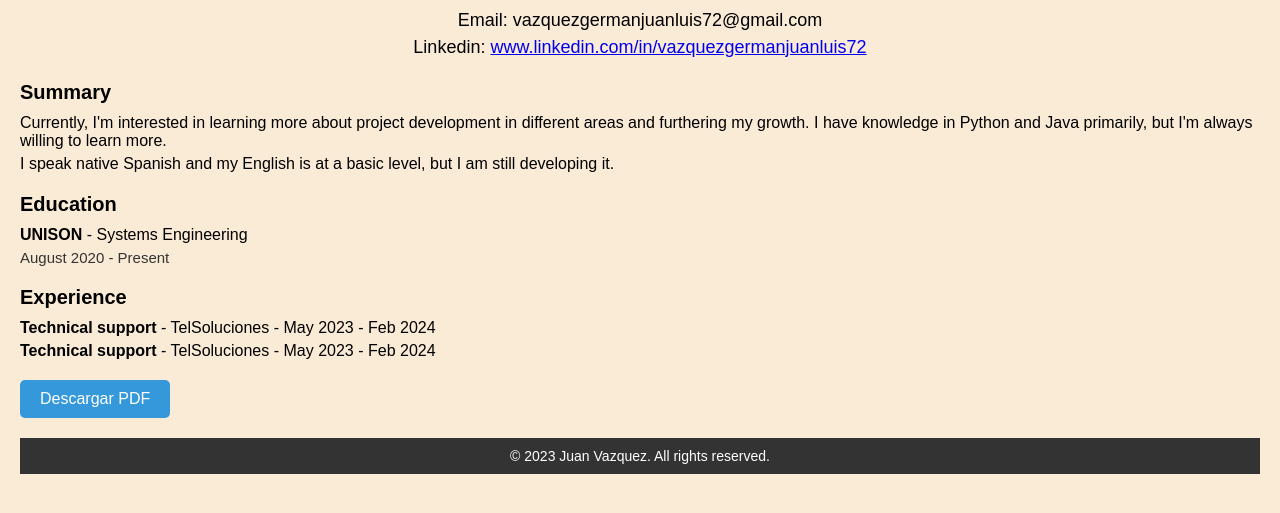
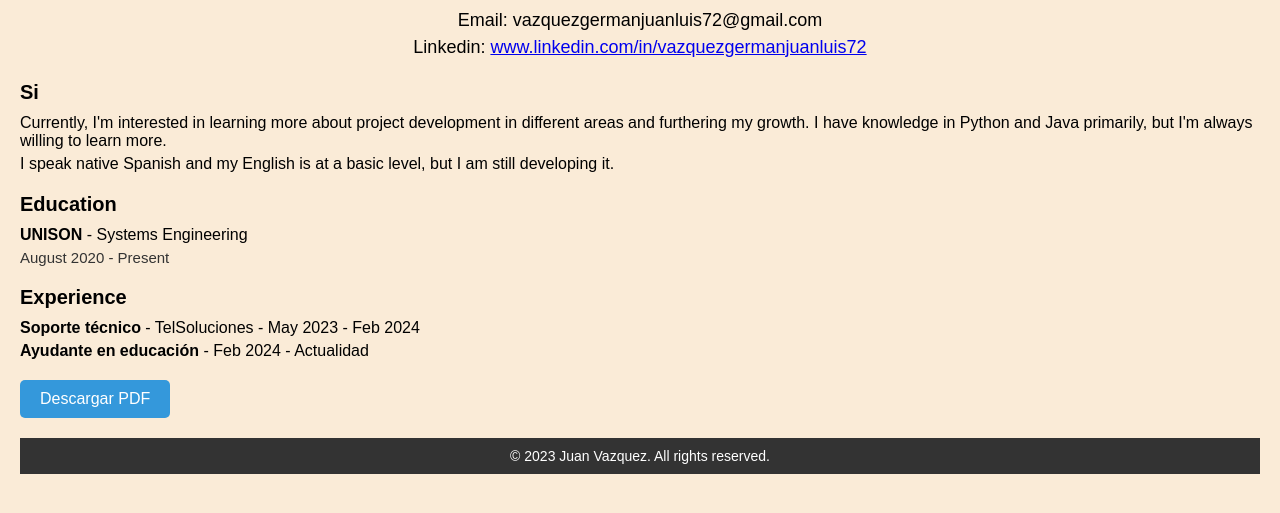
Before and after one commit to JuanVazquez72/JuanVazquez72.github.io, a plain HTML site: page index.html in a window 1280 px wide. Shown: the part 69-582 px from the top of the page. Drawn offline with Linux system fonts and the light colour scheme.

Commit message:
Add files via upload

```diff
--- a/index.html
+++ b/index.html
@@ -71,7 +71,7 @@
     </div>
 
     <div class="section">
-        <h2>Summary</h2>
+        <h2>Si</h2>
         <p> Currently, I'm interested in learning more about project development in different areas and furthering my growth. I have knowledge in Python and Java primarily, but I'm always willing to learn more. </p>
         <p> I speak native Spanish and my English is at a basic level, but I am still developing it.</p>
     </div>
@@ -84,8 +84,8 @@
 
     <div class="section">
         <h2>Experience</h2>
-        <p><strong>Technical support</strong> - TelSoluciones - May 2023 - Feb 2024 </p>
-        <p><strong>Technical support</strong> - TelSoluciones - May 2023 - Feb 2024 </p>
+        <p><strong>Soporte técnico</strong> - TelSoluciones - May 2023 - Feb 2024 </p>
+        <p><strong>Ayudante en educación</strong> - Feb 2024 - Actualidad </p>
     </div>
 
     <div class="section">
```
